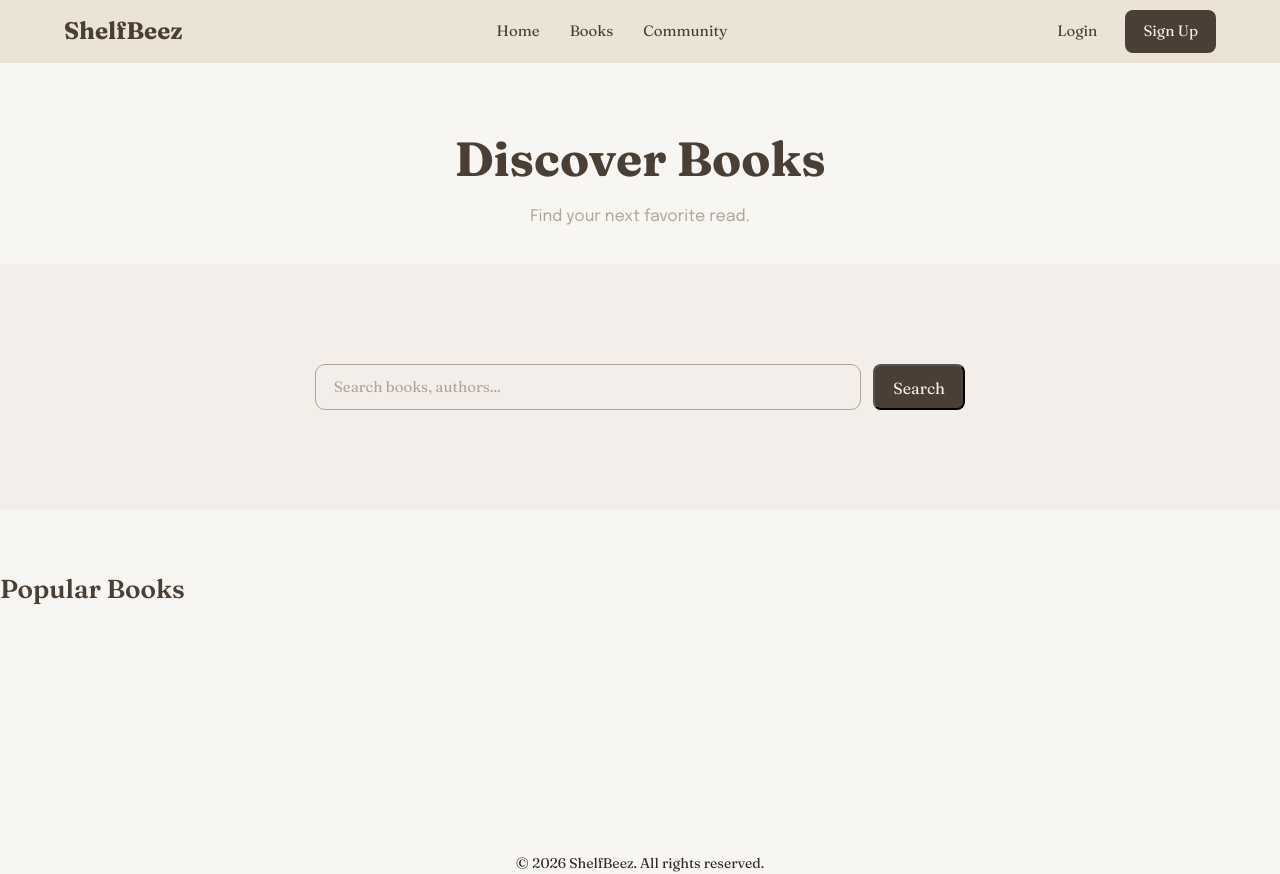
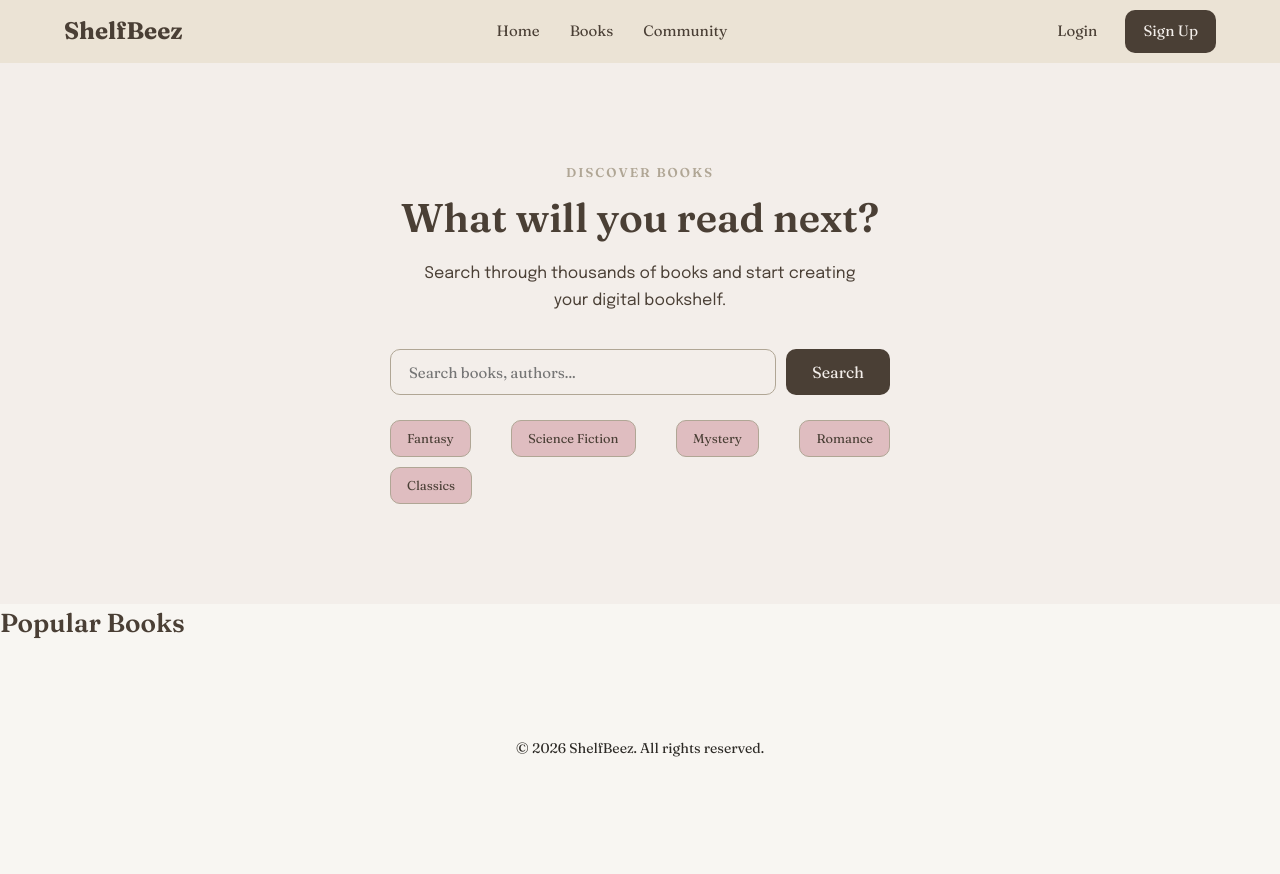
Before and after one commit to elatemiz/shelfbeez, a plain HTML site: page frontend/books.html in a window 1280 px wide. After the commit the page ends 800 px from the top, so only its background shows below. Drawn offline with Linux system fonts and the light colour scheme; a web font is replaced by a local one.

Commit message:
redesign discover books section

```diff
--- a/frontend/books.html
+++ b/frontend/books.html
@@ -48,47 +48,58 @@
     </header>
 
 
-    <!-- ==================================================
-         BOOKS PAGE
-    ================================================== -->
+<!-- ==================== DISCOVER BOOKS ==================== -->
 
-    <main class="books-page">
+<section class="book-search">
 
-        <!-- Page Header -->
+    <div class="container">
 
-        <section class="books-header">
+        <div class="search-content">
 
-            <h1>Discover Books</h1>
+            <p class="section-label">
+                DISCOVER BOOKS
+            </p>
+
+            <h1>
+                What will you read next?
+            </h1>
 
             <p>
-                Find your next favorite read.
+                Search through thousands of books
+                and start creating your digital bookshelf.
             </p>
 
-        </section>
+            <div class="search-options">
+
+                <form id="book-search-form" class="discover-search-form">
+                    <input
+                        type="text"
+                        id="book-search-input"
+                        placeholder="Search books, authors..."
+                    >
+
+                    <button type="submit" class="register-btn">
+                        Search
+                    </button>
+                </form>
+
+                <div class="categories">
+                    <a href="#" data-query="Fantasy">Fantasy</a>
+                    <a href="#" data-query="Science Fiction">Science Fiction</a>
+                    <a href="#" data-query="Mystery">Mystery</a>
+                    <a href="#" data-query="Romance">Romance</a>
+                    <a href="#" data-query="Classics">Classics</a>
+                </div>
+
+            </div>
+
+        </div>
+
+    </div>
+
+</section>
 
 
-        <!-- Search -->
-
-        <section class="book-search">
-
-            <form id="book-search-form">
-
-                <input
-                    type="text"
-                    id="book-search-input"
-                    placeholder="Search books, authors..."
-                >
-
-                <button
-                    type="submit"
-                    class="register-btn"
-                >
-                    Search
-                </button>
-
-            </form>
-
-        </section>
 
 
         <!-- Book Results -->
--- a/frontend/css/style.css
+++ b/frontend/css/style.css
@@ -187,22 +187,31 @@ img {
     transition: color 0.3s ease;
 }
 
+
 .register-btn {
     padding: 10px 18px;
-    border-radius: 8px;
+    border: none;
+    border-radius: 10px;
     background-color: var(--primary);
     color: var(--background);
+
+    font-family: inherit;
+    font-size: inherit;
+
+    appearance: none;
+    box-shadow: none;
+
     transition: background-color 0.3s ease, transform 0.3s ease;
+
 }
 
 .login-btn:hover {
     color: var(--secondary);
 }
 
-
 .register-btn:hover {
-    background-color: var(--secondary);
-    transform: translateY(-1px);
+    background-color: #6c5d4f ;
+
 }
 
 
@@ -559,126 +568,7 @@ img {
     color: var(--secondary);
 }
 
-/* ==================================================
-   8. SEARCH SECTION
-   ================================================== */
-
-.book-search {
-    padding: 100px 0;
-    background-color: var(--background);
-}
-
-.search-content {
-    max-width: 800px;
-    margin: 0 auto;
-    text-align: center;
-}
-
-.section-label {
-    margin-bottom: 12px;
-    color: var(--secondary);
-    font-size: 0.8rem;
-    font-weight: 600;
-    letter-spacing: 2px;
-    text-transform: uppercase;
-}
-
-.search-content h2 {
-    margin-bottom: 18px;
-    color: var(--primary);
-    font-size: 2.5rem;
-    font-weight: 600;
-    line-height: 1.2;
-}
-
-.search-content > p:not(.section-label) {
-    max-width: 450px;
-    margin: 0 auto 35px;
-    color: var(--text);
-    font-size: 1rem;
-    line-height: 1.7;
-    font-family: "Epilogue";
-}
-
-.search-form {
-    display: flex;
-    max-width: 500px;
-    margin: 0 auto 25px;
-
-    background-color: hsl(40, 100%, 98%);
-    border: 1px solid var(--secondary);
-    border-radius: 5px;
-}
-
-
-.search-form input {
-    flex: 1;
-    min-width: 0;
-    padding: 16px 20px;
-
-    border: none;
-    outline: none;
-    background: transparent;
-
-    color: var(--primary);
-    font-family: inherit;
-    font-size: 0.95rem;
-}
-
-.search-form input::placeholder {
-    color: var(--secondary);
-    opacity: 1;
-}
-
-.search-form button {
-    padding: 14px 28px;
-
-    border: none;
-    border-radius: 5px;
-
-    background-color: var(--primary);
-    color: var(--background);
-
-    font-family: inherit;
-    font-size: 0.9rem;
-    font-weight: 500;
-
-    cursor: pointer;
-    transition: background-color 0.3s ease;
-}
-
-.search-form button:hover {
-    background-color: var(--secondary);
-}
-
-.categories {
-    display: flex;
-    justify-content: center;
-    flex-wrap: wrap;
-    gap: 10px;
-}
-
-.categories a {
-    padding: 8px 16px;
-
-    border: 1px solid var(--secondary);
-    border-radius: 30px;
-    background-color: #F2D7D9;
-
-    color: var(--primary);
-    font-size: 0.8rem;
-    text-decoration: none;
-
-    transition: all 0.3s ease;
-}
-
-.categories a:hover {
-    background-color: var(--primary);
-    border-color: var(--primary);
-    color: var(--background);
-}
-
-/* ==================================================
+/*==================================================
    9. FOOTER
    ================================================== */
 
@@ -2094,17 +1984,53 @@ img {
 ================================================== */
 
 .book-search {
-    display: flex;
-    justify-content: center;
-    margin-bottom: 60px;
-
-}
-
-#book-search-form {
-    width: min(100%, 650px);
+    padding: 100px 0;
+    background-color: var(--background);
+}
+
+.search-content {
+    max-width: 800px;
+    margin: 0 auto;
+    text-align: center;
+}
+
+.section-label {
+    margin-bottom: 12px;
+    color: var(--secondary);
+    font-size: 0.8rem;
+    font-weight: 600;
+    letter-spacing: 2px;
+    text-transform: uppercase;
+}
+
+.search-content h1 {
+    margin-bottom: 18px;
+    color: var(--primary);
+    font-size: 2.5rem;
+    font-weight: 600;
+    line-height: 1.2;
+}
+
+.search-content > p:not(.section-label) {
+    max-width: 450px;
+    margin: 0 auto 35px;
+    color: var(--text);
+    font-size: 1rem;
+    line-height: 1.7;
+    font-family: "Epilogue";
+}
+
+.search-options {
+    width: min(100%, 500px);
+    margin: 0 auto;
+}
+
+.discover-search-form {
+    width: 100%;
     display: flex;
     align-items: center;
-    gap: 12px;
+    gap: 10px;
+    margin-bottom: 25px;
 }
 
 #book-search-input {
@@ -2124,22 +2050,53 @@ img {
 
     transition: border-color 0.3s ease,
                 box-shadow 0.3s ease;
-}
-
-#book-search-input::placeholder {
-    color: var(--secondary);
-}
-
-#book-search-form button {
-    height: 46px;
-    box-sizing: border-box;
+
 }
 
 #book-search-input:focus {
     border-color: var(--primary);
-
     box-shadow: 0 0 0 3px rgba(119, 107, 93, 0.12);
 }
+
+.discover-search-form button {
+    height: 46px;
+    padding: 0 26px;
+    border-radius: 10px;
+    flex-shrink: 0;
+    box-sizing: border-box;
+}
+
+.discover-search-form button:hover {
+    background-color: #6c5d4f ;
+}
+
+.categories {
+    display: flex;
+    justify-content: space-between;
+    flex-wrap: wrap;
+    gap: 10px;
+}
+
+.categories a {
+    padding: 8px 16px;
+
+    border: 1px solid var(--secondary);
+    border-radius: 10px;
+    background-color: #dfbdc0;
+
+    color: var(--primary);
+    font-size: 0.8rem;
+    text-decoration: none;
+
+    transition: all 0.3s ease;
+}
+
+.categories a:hover {
+    background-color: var(--primary);
+    border-color: var(--primary);
+    color: var(--background);
+}
+
 
 
 /* ==================================================
```
